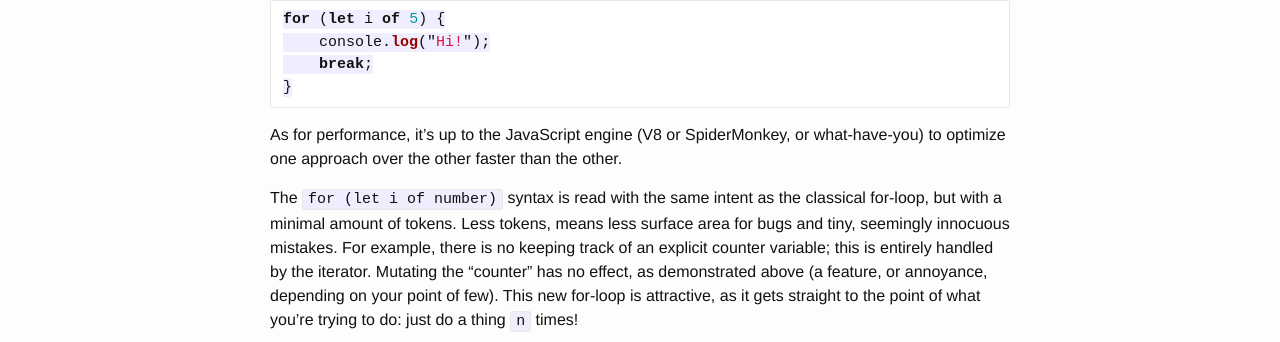
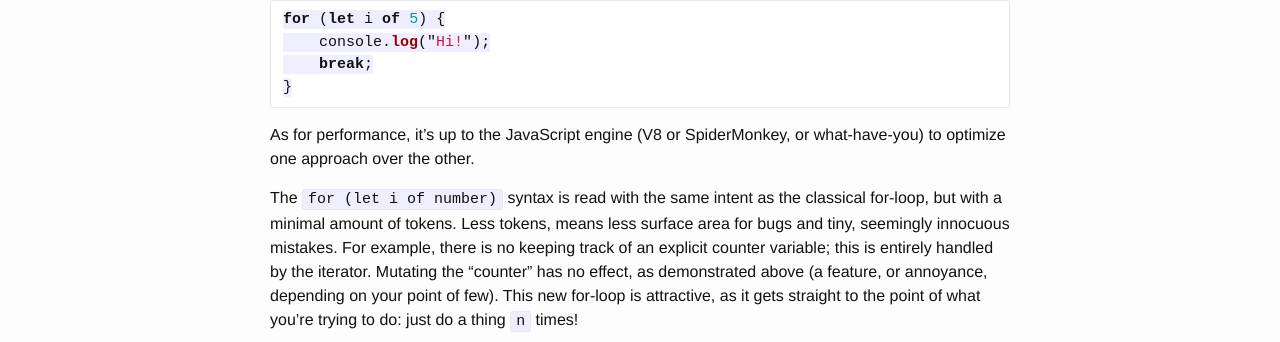
Before and after one commit to eddieantonio/blog, a Jekyll site: the page built from _posts/2015-10-07-extending-javascript-number.md, in a window 1280 px wide. Shown: the part 1503-1845 px from the top of the page. Built offline with Jekyll 4.4.1, drawn with Linux system fonts in a browser that asks for light colours; comment, search, counter and statistics services are not loaded.

Commit message:
Minor post edit.

```diff
--- a/_posts/2015-10-07-extending-javascript-number.md
+++ b/_posts/2015-10-07-extending-javascript-number.md
@@ -73,8 +73,7 @@ for (let i of 5) {
 ~~~
 
 As for performance, it's up to the JavaScript engine (V8 or
-SpiderMonkey, or what-have-you) to optimize one approach over the other
-faster than the other.
+SpiderMonkey, or what-have-you) to optimize one approach over the other.
 
 The `for (let i of number)` syntax is read with the same intent as the
 classical for-loop, but with a minimal amount of tokens. Less tokens,
```
